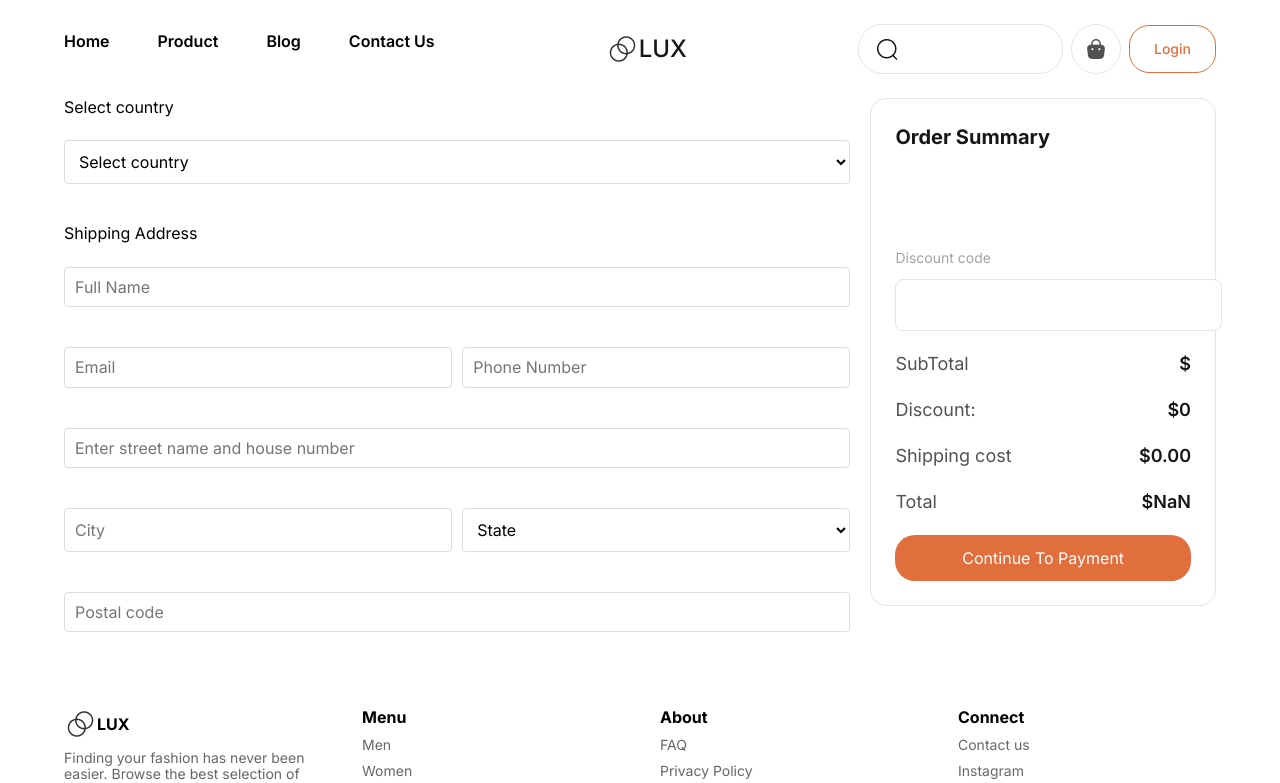
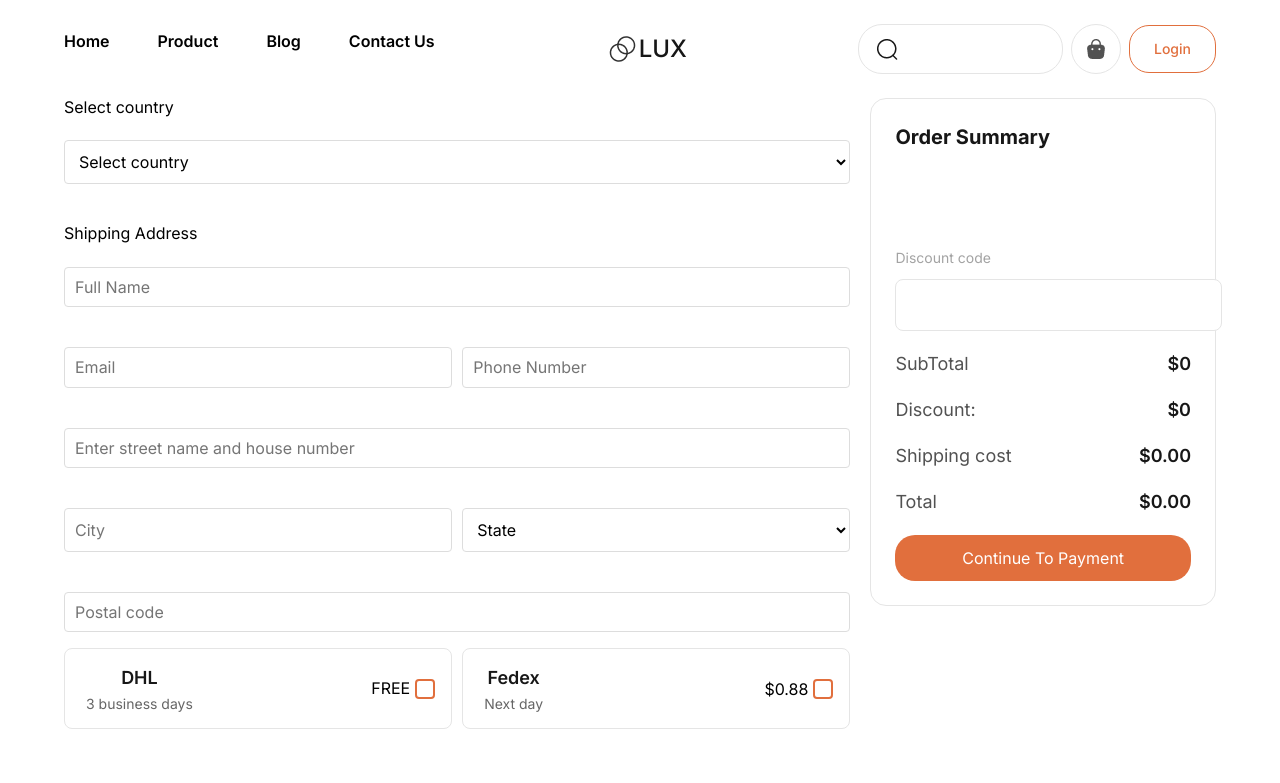
Before and after one commit to reqsanemurshudova1/e-Lux, a React (Vite) app: page /checkout in a window 1280 px wide. Shown: the top 783 px of the page. Built offline with nearby package versions, Linux system fonts and the light colour scheme; a web font is replaced by a local one.

Commit message:
shipping adress

```diff
--- a/src/pages/CheckOut.jsx
+++ b/src/pages/CheckOut.jsx
@@ -30,14 +30,17 @@ export default function CheckOut() {
     state: "",
     postalCode: "",
   });
+  console.log(selectedProducts);
+
 
   useEffect(() => {
     if (location.state?.selectedProducts) {
       setSelectedProducts(location.state.selectedProducts);
     }
     const total = location.state?.selectedProducts
-      .reduce((total, product) => total + product.price * product.quantity, 0)
-      .toFixed(2);
+    ?.reduce((total, product) => total + product.product_price * product.quantity, 0)
+    .toFixed(2) || 0;
+
     setProductTotal(total);
     setTotalCost((parseFloat(total) + shippingCost).toFixed(2));
   }, [
@@ -69,16 +72,17 @@ export default function CheckOut() {
           },
           body: JSON.stringify({
             ...formData,
-            shippingCost,
+            shippingCost: parseFloat(shippingCost),
             selectedProducts,
           }),
         });
 
+        const result = await response.json();
         if (response.ok) {
-          toast.success("Shipping details saved successfully!");
+          toast.success(result.message || "Shipping details saved successfully!");
           navigate("/payment");
         } else {
-          toast.error("Failed to save shipping details.");
+          toast.error(result.message || "Failed to save shipping details.");
         }
       } catch (error) {
         console.error("Error submitting form:", error);
@@ -171,8 +175,50 @@ export default function CheckOut() {
             />
           </form>
           <div className="payMethod">
-            {/* DHL and FedEx Options */}
-            {/* Shipping cost settings */}
+            <div className="dhl">
+              <div className="left">
+                <div className="logo">
+                  {/* DHL logo SVG */}
+                </div>
+                <div className="text">
+                  <span>DHL</span>
+                  <span>3 business days</span>
+                </div>
+              </div>
+              <div className="right">
+                <span>FREE</span>
+                <label className="custom-checkbox">
+                  <input
+                    type="radio"
+                    name="shipping"
+                    onChange={() => setShippingCost(0)}
+                  />
+                  <div className="checkbox-box"></div>
+                </label>
+              </div>
+            </div>
+            <div className="fedex">
+              <div className="left">
+                <div className="logo">
+                  {/* Fedex logo SVG */}
+                </div>
+                <div className="text">
+                  <span>Fedex</span>
+                  <span>Next day</span>
+                </div>
+              </div>
+              <div className="right">
+                <span>$0.88</span>
+                <label className="custom-checkbox">
+                  <input
+                    type="radio"
+                    name="shipping"
+                    onChange={() => setShippingCost(0.88)}
+                  />
+                  <div className="checkbox-box"></div>
+                </label>
+              </div>
+            </div>
           </div>
         </div>
         <div className="orderSummary">
@@ -187,11 +233,11 @@ export default function CheckOut() {
                 </div>
                 <div className="right">
                   <div className="infoProduct">
-                    <span className="title">{product.name}</span>
-                    <span className="size">Beiges: {product.size}</span>
+                    <span className="title">{product.product_name}</span>
+                    <span className="size">Beiges: {product.product_size}</span>
                   </div>
                   <div className="priceCheck">
-                    <span className="bold">${product.price.toFixed(2)}</span>
+                    <span className="bold">${product.product_price.toFixed(2)}</span>
                     <span>x{product.quantity}</span>
                   </div>
                 </div>
--- a/src/pages/Details.jsx
+++ b/src/pages/Details.jsx
@@ -12,11 +12,16 @@ export default function Details() {
   const [selectedProduct, setSelectedProduct] = useState(null);
   const [suggestedProducts, setSuggestedProducts] = useState([]);
   const [cart, setCart] = useState([]);
-  const [selectedSize, setSelectedSize] = useState("");
+  //const [selectedSize, setSelectedSize] = useState("");
   const [selectedColor, setSelectedColor] = useState("");
   const [mainImage, setMainImage] = useState("");
 
+  const [selectedSize, setSelectedSize] = useState(null);  // Default to null until a size is selected
 
+  const handleSizeSelect = (size) => {
+      setSelectedSize(size);  // Set the selected size when clicked
+      console.log("Selected Size:", size);  // Log to verify if it's updating correctly
+  };
   const addToCart = async (product) => {
     if (!selectedSize || !selectedColor) {
       toast.dismiss();
@@ -34,8 +39,9 @@ export default function Details() {
         },
         body: JSON.stringify({
           product_id: product.id, // Məhsulun ID-sini backend-ə göndəririk
-          size: selectedSize,
-          color: selectedColor,
+          //size: selectedSize,
+          selected_size: selectedSize,
+          selected_color: selectedColor,
           quantity: 1, // Məhsulun sayı
         }),
       });
@@ -133,11 +139,13 @@ export default function Details() {
             ))}
             {selectedProduct.rating}
           </div>
+
           <div className="product-price">
             {selectedProduct.product_price !== undefined
               ? `$${selectedProduct.product_price.toFixed(2)}`
               : "Price not available"}
           </div>
+
           <div className="product-size">
             <div>Select Size:</div>
             <div className="size-options">
--- a/src/pages/MyCart.jsx
+++ b/src/pages/MyCart.jsx
@@ -3,18 +3,23 @@ import Navbar from "../Components/HomePage/Navbar/Navbar";
 import Footer from "../Components/HomePage/Footer/Footer";
 import "./Cart.css";
 import { useNavigate } from "react-router-dom";
+
 export default function Cart() {
   const [cart, setCart] = useState([]);
   const [isAllSelected, setIsAllSelected] = useState(false);
-  const [selectedItems, setSelectedItems] = useState([]);
+  const [selectedItems, setSelectedItems] = useState(
+    JSON.parse(localStorage.getItem("selectedItems")) || []
+  );
 
   useEffect(() => {
     fetchCart();
-    // console.log(cart);
+  }, []);
 
-  }, []);
+  useEffect(() => {
+    localStorage.setItem("selectedItems", JSON.stringify(selectedItems));
+  }, [selectedItems]);
+
   const navigate = useNavigate();
-
 
   const fetchCart = async () => {
     try {
@@ -93,10 +98,26 @@ export default function Cart() {
     }
   };
   const handleCheckout = () => {
+    if (selectedItems.length === 0) {
+      console.error("No items selected for checkout");
+      return;
+    }
 
-      navigate("/checkout");
+    const selectedProductsDetails = selectedItems
+      .filter((index) => cart[index]?.product)
+      .map((index) => ({
+        id: cart[index].product.id,
+        product_name: cart[index].product.product_name,
+        product_price: cart[index].product.product_price,
+        quantity: cart[index].stock_count,
+        image: `http://localhost:8000/storage/${cart[index].product.image}`,
+        product_size: cart[index].selected_size || "N/A",
+        product_color: cart[index].selected_color || "N/A",
+      }));
 
+    navigate("/checkout", { state: { selectedProducts: selectedProductsDetails } });
   };
+
 
   const calculateTotal = () => {
     return selectedItems
@@ -157,7 +178,9 @@ export default function Cart() {
                           {item.product.product_name}
                         </div>
                         <div className="cart-item-size">
-                          Size: {item.product.selected_size || "N/A"}
+                          Size: {item.selected_size || "N/A"}
+                          <br />
+                          Color: {item.selected_color || "N/A"}
                         </div>
                       </div>
                     </div>
@@ -181,10 +204,9 @@ export default function Cart() {
                       </div>
                     </div>
                     <div className="right">
-                    <div className="cart-item-price">
-  ${ (item.product.product_price * item.stock_count).toFixed(2) }
-</div>
-
+                      <div className="cart-item-price">
+                        ${(item.product.product_price * item.stock_count).toFixed(2)}
+                      </div>
                     </div>
                   </div>
                 </li>
@@ -198,7 +220,9 @@ export default function Cart() {
               <p>
                 Total: $<span>{calculateTotal()}</span>
               </p>
-              <button className="checkout-button"  onClick={handleCheckout} >Checkout Now</button>
+              <button className="checkout-button" onClick={handleCheckout}>
+                Checkout Now
+              </button>
             </div>
           </div>
         ) : (
```
